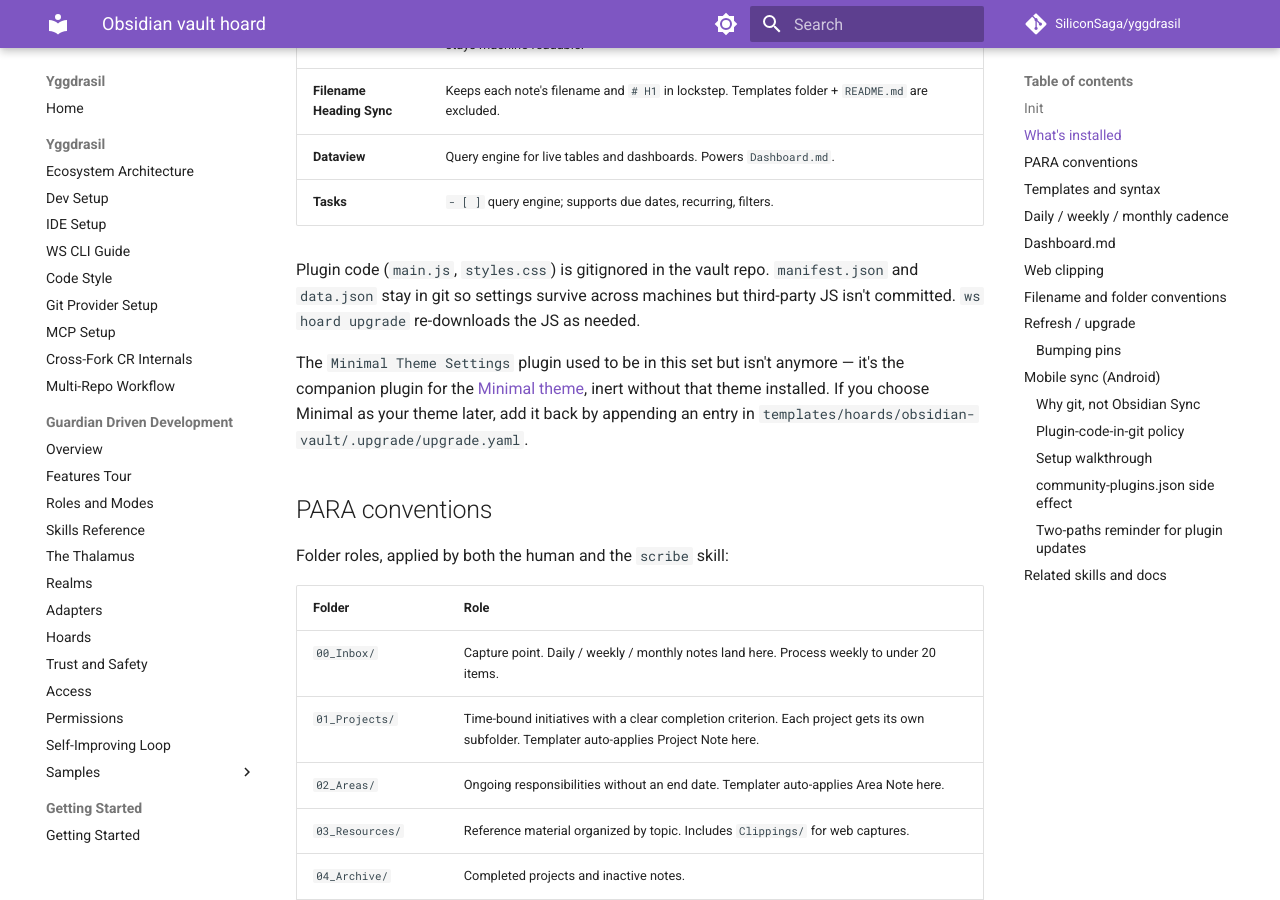
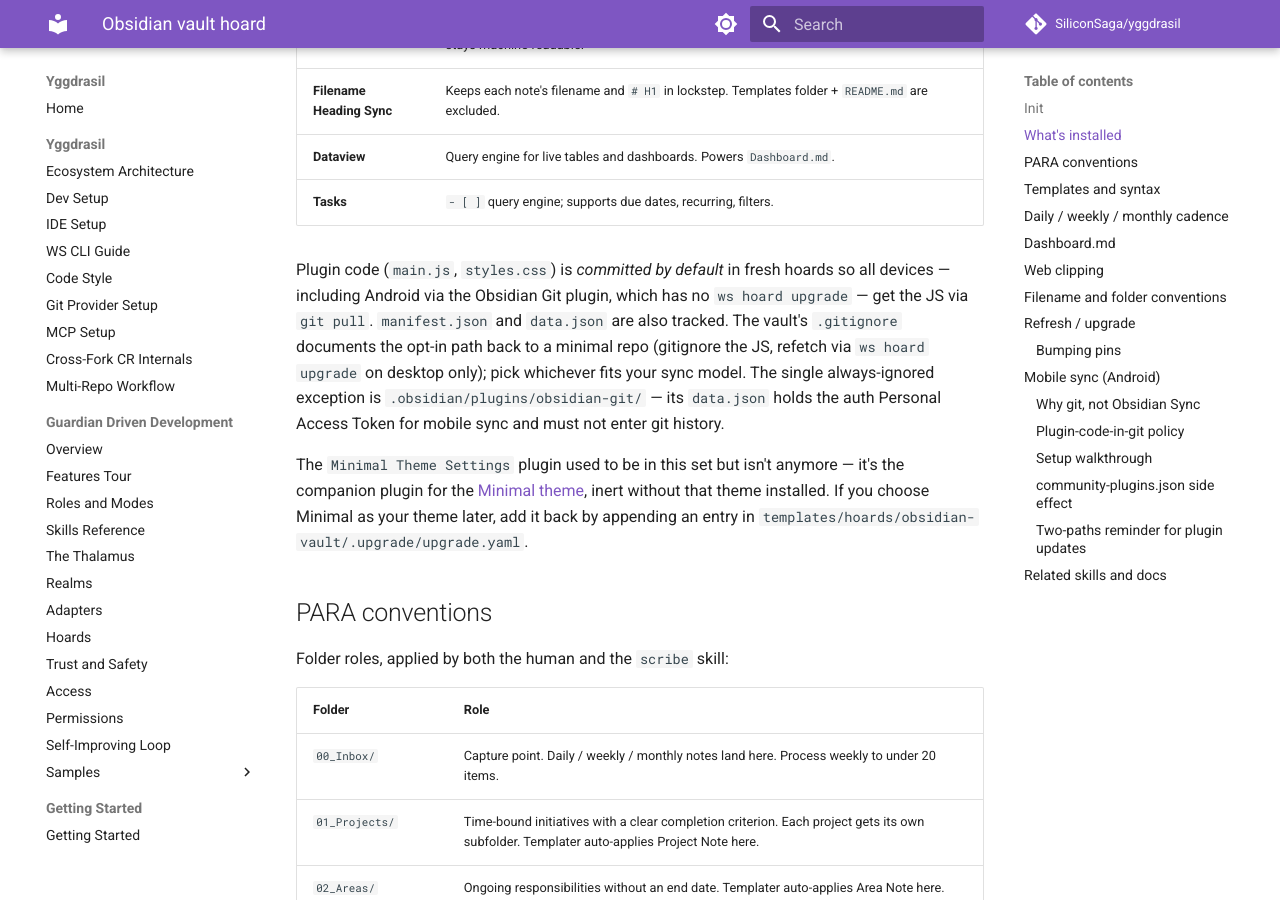
Before and after one commit to SiliconSaga/yggdrasil, an MkDocs documentation site: the page built from docs/gdd/obsidian-vault.md, in a window 1280 px wide and 900 px high, scrolled down 1283 px. Built offline with MkDocs 1.6.1 and Material for MkDocs 9.7.7, drawn with Linux system fonts in a browser that asks for light colours; comment, search, counter and statistics services are not loaded.

Commit message:
fix: address Copilot review on #59 — stale gitignore claims, sed portability, init network opt-out
Six Copilot inline comments. Three real bugs, three doc reconciliations.

## Real bugs

- **`scripts/ws-hoard-upgrade.sh:198`** — `sed -i` is GNU-specific.
  BSD/macOS sed requires `-i ''` (empty backup arg). Switched the legacy
  marker migration to write-to-tmp + atomic mv, which is portable across
  both. Without this, the migration step would silently fail on Mac and
  leave legacy `upgrade:<name>` markers intact, blocking subsequent
  `Refreshed plugin table` runs.

- **`scripts/ws-hoard.sh:789`** — `ws hoard init` now runs the upgrade
  phase automatically, which performs network downloads from GitHub
  releases. Hermetic-test-friendly opt-out added: `WS_HOARD_NO_UPGRADE=1`
  skips the upgrade phase. The init-test helper sets this so the
  scaffold-and-git-init assertions stay offline; the upgrade flow has
  its own targeted tests.

## Stale gitignore policy claims (3)

The default `.gitignore` was flipped earlier in this PR to *commit*
plugin code by default (so Android via Obsidian Git plugin gets the JS
through `git pull`, since mobile has no `ws hoard upgrade`). Three
spots still claimed the old "plugin code is gitignored" policy:

- `scripts/ws-hoard-upgrade.sh:225` — the auto-generated README
  paragraph below the plugin table. Rewritten to talk about pin
  semantics + when to re-fetch, deferring policy details to the vault's
  `.gitignore` itself.
- `docs/gdd/obsidian-vault.md:39` — the "What's installed" section's
  follow-on paragraph. Rewritten to describe the actual default (commit
  plugin code) and the documented opt-in path back to a minimal repo.
- `templates/hoards/obsidian-vault/.upgrade/upgrade.yaml:14` — header
  comment. Rewritten to match the actual default policy and point at
  the gitignore's commented-out opt-in.

## Doc-only nit

- **`scripts/ws-hoard-upgrade.sh:7`** — header doc said the recipe
  lives at `templates/hoards/<flavor>/upgrade.yaml`, but it actually
  lives at `templates/hoards/<flavor>/.upgrade/upgrade.yaml`. Fixed
  the path and tightened the wording about what the recipe contains.

## Test status

- `bats tests/ws-hoard-init/init.bats` — 16/16 pass
- `bats tests/ws-hoard-scan/scan.bats` — 17/17 pass
- `ws hoard upgrade borgr` smoke-tested on the live test vault

Co-Authored-By: Claude Opus 4.7 <noreply@anthropic.com>

```diff
--- a/docs/gdd/obsidian-vault.md
+++ b/docs/gdd/obsidian-vault.md
@@ -36,7 +36,7 @@ Seven community plugins, all auto-installed on init and pinned to known-working
 | **Dataview** | Query engine for live tables and dashboards. Powers `Dashboard.md`. |
 | **Tasks** | `- [ ]` query engine; supports due dates, recurring, filters. |
 
-Plugin code (`main.js`, `styles.css`) is gitignored in the vault repo. `manifest.json` and `data.json` stay in git so settings survive across machines but third-party JS isn't committed. `ws hoard upgrade` re-downloads the JS as needed.
+Plugin code (`main.js`, `styles.css`) is *committed by default* in fresh hoards so all devices — including Android via the Obsidian Git plugin, which has no `ws hoard upgrade` — get the JS via `git pull`. `manifest.json` and `data.json` are also tracked. The vault's `.gitignore` documents the opt-in path back to a minimal repo (gitignore the JS, refetch via `ws hoard upgrade` on desktop only); pick whichever fits your sync model. The single always-ignored exception is `.obsidian/plugins/obsidian-git/` — its `data.json` holds the auth Personal Access Token for mobile sync and must not enter git history.
 
 The `Minimal Theme Settings` plugin used to be in this set but isn't anymore — it's the companion plugin for the [Minimal theme](https://github.com/kepano/obsidian-minimal), inert without that theme installed. If you choose Minimal as your theme later, add it back by appending an entry in `templates/hoards/obsidian-vault/.upgrade/upgrade.yaml`.
 
```
Also changed, not shown: 4 other files.
